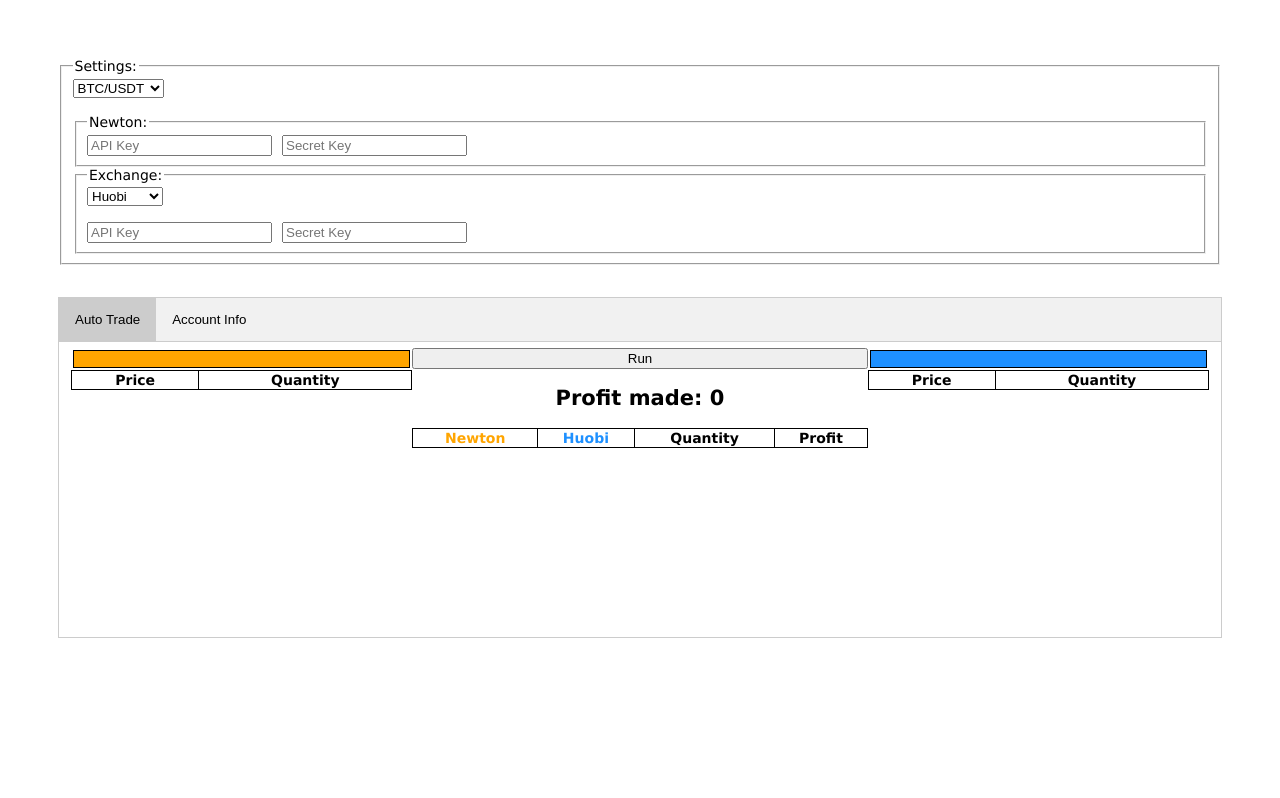
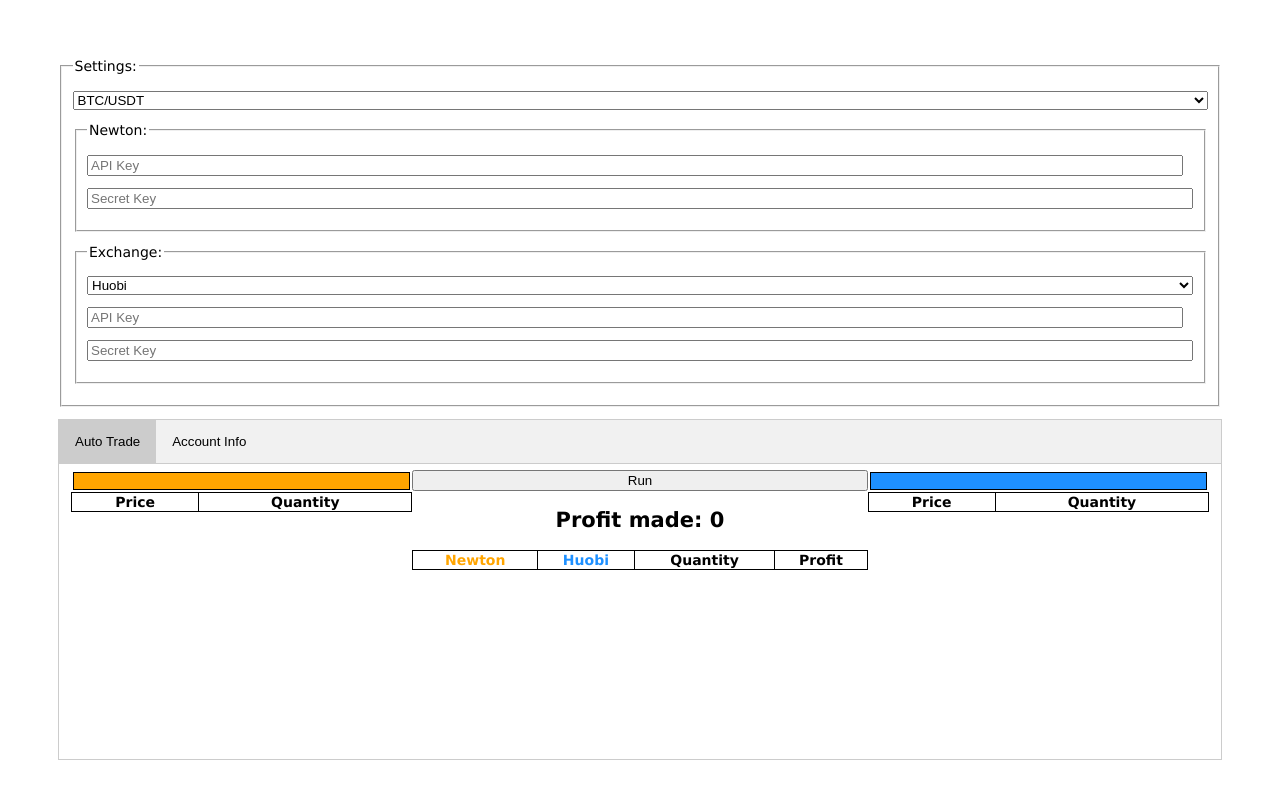
Before and after one commit to newtonxchange/ExchangeTradeDemo, a website: page public/index.html in a window 1280 px wide. Drawn offline with Linux system fonts and the light colour scheme.

Commit message:
Change layout style to be easier on the eyes.

```diff
--- a/public/css/style.css
+++ b/public/css/style.css
@@ -1,5 +1,4 @@
 body {
-  padding: 50px;
   font: 14px "Lucida Grande", Helvetica, Arial, sans-serif;
 }
 
@@ -73,3 +72,15 @@ table.borderless, th.borderless, td.borderless {
   border: unset;
   border-collapse: unset;
 }
+
+fieldset {
+  display: grid;
+}
+
+#demo {
+  padding: 50px;
+}
+
+input, legend, select, fieldset {
+    margin-bottom: 12px;
+}
--- a/public/index.html
+++ b/public/index.html
@@ -23,6 +23,7 @@
     </script>
 </head>
 <body ms-controller="index">
+<div id="demo">
     <form id="form">
         <fieldset>
             <legend>Settings:</legend>
@@ -32,7 +33,6 @@
                 <option value="XRP/USDT">XRP/USDT</option>
                 <option value="BCH/USDT">BCH/USDT</option>
             </select>
-        <br><br>
             <fieldset>
                 <legend>Newton:</legend>
                 <input type="hidden" name="first_exchange" value="newton"/>
@@ -43,13 +43,11 @@
             </fieldset>
             <fieldset>
                 <legend>Exchange:</legend>
-            <select id="second_exchange" name="second_exchange">
+                <select id="second_exchange" name="second_exchange" ms-duplex="second.id">
                     <option value="huobi">Huobi</option>
                     <option value="binance">Binance</option>
                     <option value="bittrex">Bittrex</option>
-                <option value="cointiger">Cointiger</option>
                 </select>
-            <br><br>
                 <input type="text" name="second_api_key" placeholder="API Key" style="margin-right: 10px;"
                        ms-duplex="second.api_key"/>
                 <input type="password" name="second_secret_key" placeholder="Secret Key"
@@ -57,7 +55,6 @@
             </fieldset>
         </fieldset>
     </form>
-<br><br>
     <div class="tab">
         <button class="tablinks active" onclick="openExample(event, 'trade')">Auto Trade</button>
         <button class="tablinks" onclick="openExample(event, 'lookup_info')">Account Info</button>
@@ -148,9 +145,6 @@
                 </td>
             </tr>
         </table>
-    <div style="float: left; width: 40%;">
-    </div>
-    <div style="float: right; width: 40%;">
     </div>
 </div>
 </body>
```
Lines whose indentation alone changed are shown as unchanged.
